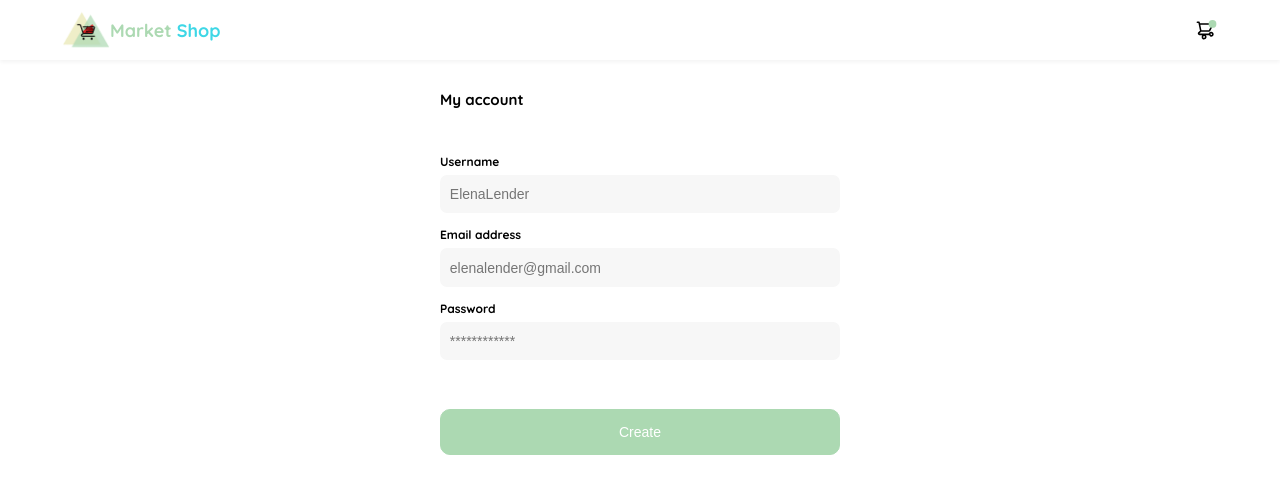
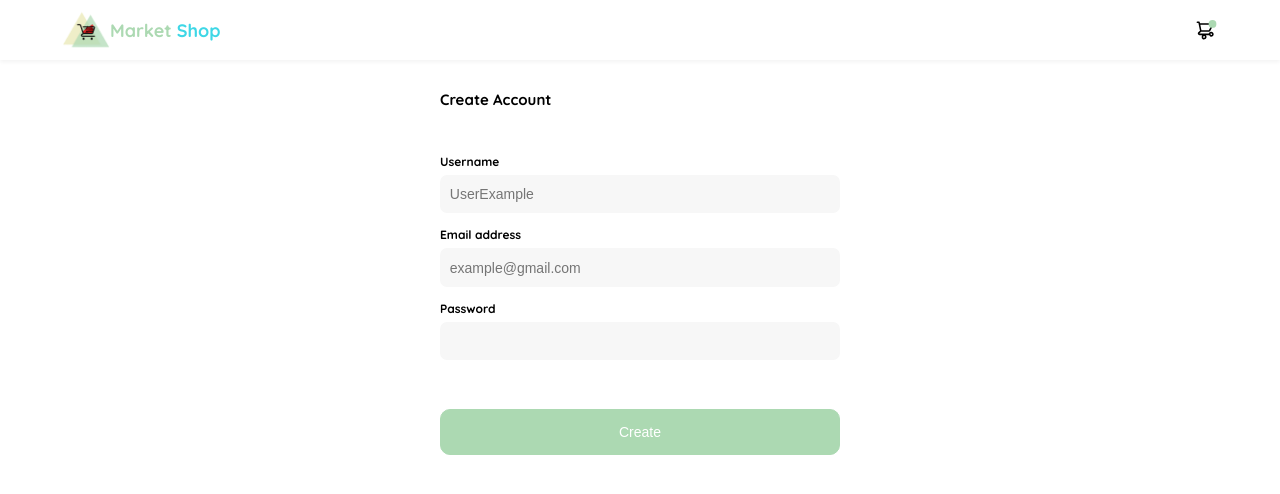
Before and after one commit to stivenbautista1998/marketshop-react, a React app: page /create-account in a window 1280 px wide. Shown: the top 494 px of the page. Built offline with nearby package versions, Linux system fonts and the light colour scheme.

Commit message:
fixing bugs on CreateAccount and Login Pages

```diff
--- a/src/pages/CreateAccount.jsx
+++ b/src/pages/CreateAccount.jsx
@@ -48,13 +48,13 @@ const CreateAccount = ({ validateUser, addNewUser }) => {
                     </nav>
                 </header>
                 <form className="login-section" action="/login" ref={formRef}>
-                        <h2 className="myaccount-tittle">My account</h2>
+                        <h2 className="myaccount-tittle">Create Account</h2>
                         <label className="login-section__label" htmlFor="name-txt">Username</label>
-                        <input className="general-input login-section__input" name="username-txt" placeholder="ElenaLender" type="text" />
+                        <input className="general-input login-section__input" name="username-txt" placeholder="UserExample" type="text" />
                         <label className="login-section__label" htmlFor="email-txt">Email address</label>
-                        <input className="general-input login-section__input" name="email-txt" placeholder="elenalender@gmail.com" type="text" />
+                        <input className="general-input login-section__input" name="email-txt" placeholder="example@gmail.com" type="text" />
                         <label className="login-section__label" htmlFor="password-txt">Password</label>
-                        <input className="general-input login-section__input" name="password-txt" placeholder="************" type="password" />
+                        <input className="general-input login-section__input" name="password-txt" type="password" />
                 </form>
             </div>
             <div className="section-down">
--- a/src/pages/Login.jsx
+++ b/src/pages/Login.jsx
@@ -12,13 +12,8 @@ const Login = ({ currentUser, validateUser, setCurrentUser }) => {
     const formRef = useRef(null);
     let navigation = useNavigate();
 
-
-    // if the user is logged in, then redirect to the home page.
-    if(currentUser) {
-        return navigation("/", { replace: true });
-    }
-
-    const handlerSubmit = () => {
+    const handlerSubmit = (event) => {
+        event.preventDefault();
         const formData = new FormData(formRef.current); // FormData: native object used to get info from forms easily.
         const data = {
             user: formData.get('user-txt'),
@@ -41,6 +36,11 @@ const Login = ({ currentUser, validateUser, setCurrentUser }) => {
 
     function showMyAccount() {
         navigation("/create-account");
+    }
+
+    // if the user is logged in, then redirect to the home page.
+    if(currentUser) {
+        return navigation("/", { replace: true });
     }
 
     return (
```
